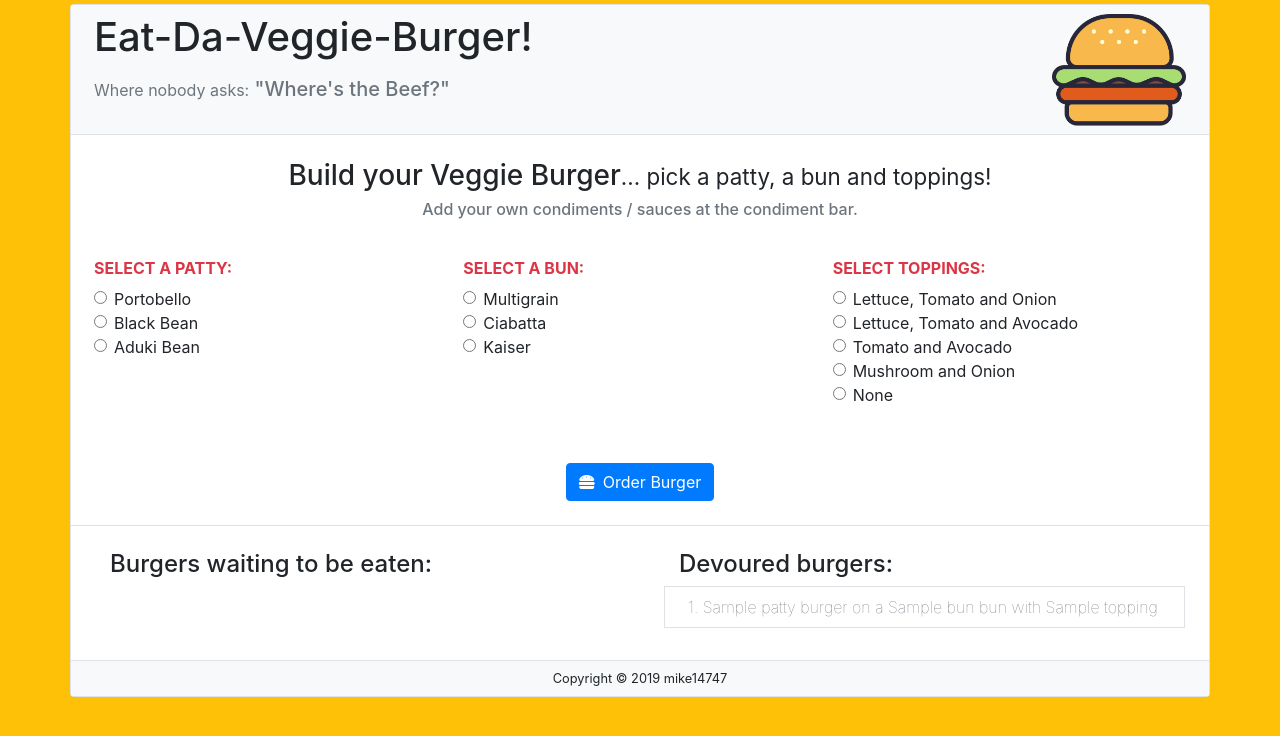
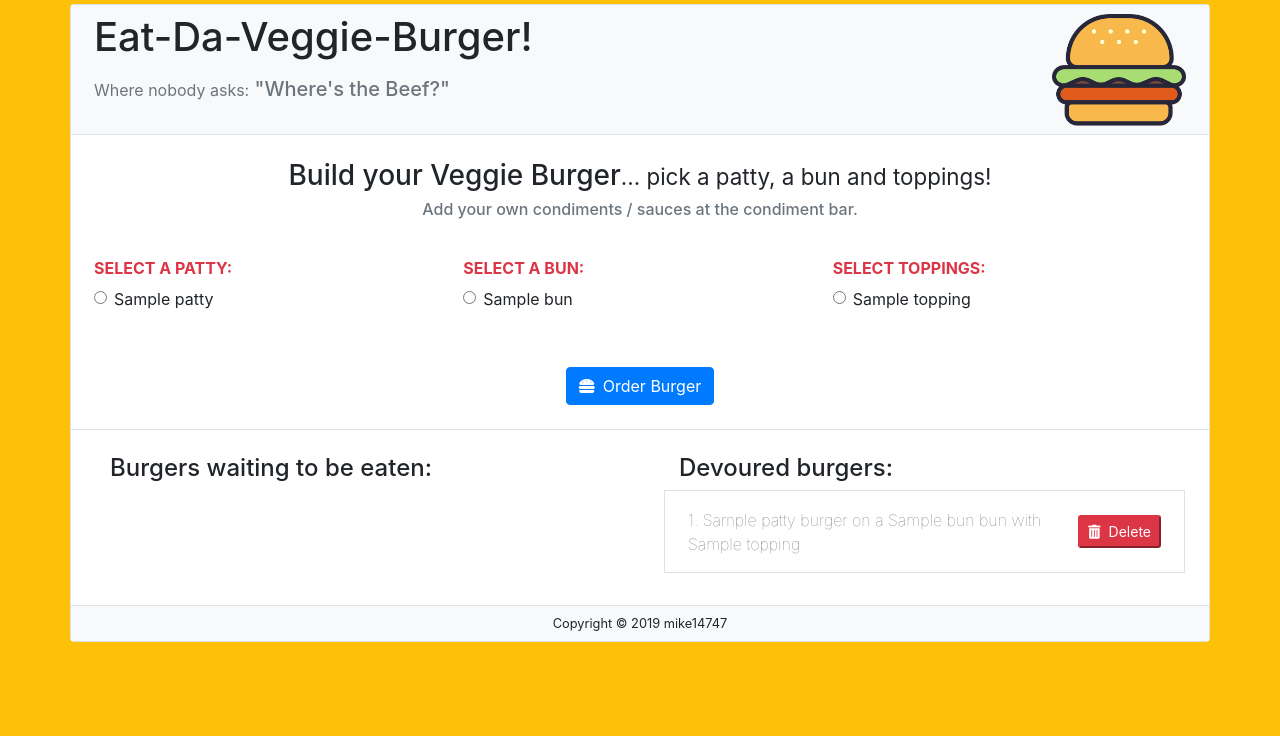
Before and after one commit to mike14747/burger, a Node server app: template views/index.handlebars in a window 1280 px wide. Shown: the top 736 px of the page. Run offline with Node 20, Linux system fonts and the light colour scheme; the template is opened without the code that fills it: most values are stand-ins (such as "Sample title", 1, 10 or a date in 2020); some libraries are stand-ins or nearby versions.

Commit message:
setup the patties, buns and toppings to load dynamically

```diff
--- a/public/js/process.js
+++ b/public/js/process.js
@@ -10,6 +10,17 @@ $(document).ready(function () {
         $.ajax("/api/burger/" + id, {
             type: "PUT",
             data: devouredState
+        }).then(
+            function () {
+                location.reload();
+            }
+        );
+    });
+
+    $(".del-burger").on("click", function () {
+        var id = $(this).val();
+        $.ajax("/api/delete/" + id, {
+            type: "DELETE"
         }).then(
             function () {
                 location.reload();
--- a/server.js
+++ b/server.js
@@ -18,6 +18,6 @@ app.set("view engine", "handlebars");
 var routes = require("./controllers/burgers_controller.js");
 app.use(routes);
 
-app.listen(PORT, function () {
+app.listen(PORT, () => {
     console.log("Server listening on: http://localhost:" + PORT);
 });
--- a/views/index.handlebars
+++ b/views/index.handlebars
@@ -22,7 +22,8 @@
 <div class="row">
     <div class="col-12 p-4 text-center">
         <h3>Build your Veggie Burger<span class="small">... pick a patty, a bun and toppings!</span></h3>
-        <h6 class="text-secondary">Add your own condiments / sauces at the condiment bar<span id="hidden_button">.</span></h6>
+        <h6 class="text-secondary">Add your own condiments / sauces at the condiment bar<span
+                id="hidden_button">.</span></h6>
     </div>
 </div>
 
@@ -32,88 +33,47 @@
             <div class="row m-0 p-0">
                 <div class="col-4 p-2">
                     <h6 class="text-danger font-weight-bolder">SELECT A PATTY:</h6>
+                    {{#each patties}}
                     <div class="form-check">
-                        <input id="patty1" class="form-check-input" type="radio" name="patty" value="1">
-                        <label class="form-check-label" for="patty1">
-                            Portobello
+                        <input id="patty{{patty_id}}" class="form-check-input" type="radio" name="patty" value="{{patty_id}}">
+                        <label class="form-check-label" for="patty{{patty_id}}">
+                            {{patty}}
                         </label>
                     </div>
-                    <div class="form-check">
-                        <input id="patty2" class="form-check-input" type="radio" name="patty" value="2">
-                        <label class="form-check-label" for="patty2">
-                            Black Bean
-                        </label>
-                    </div>
-                    <div class="form-check">
-                        <input id="patty3" class="form-check-input" type="radio" name="patty" value="3">
-                        <label class="form-check-label" for="patty3">
-                            Aduki Bean
-                        </label>
-                    </div>
+                    {{/each}}
                     <span id="patty_error" class="invisible text-danger"><i
                             class="fas fa-exclamation-circle mr-2"></i>You must select a patty!</span>
                 </div>
                 <div class="col-4 p-2">
                     <h6 class="text-danger font-weight-bolder">SELECT A BUN:</h6>
+                    {{#each buns}}
                     <div class="form-check">
-                        <input id="bun1" class="form-check-input" type="radio" name="bun" value="1">
-                        <label class="form-check-label" for="bun1">
-                            Multigrain
+                        <input id="bun{{bun_id}}" class="form-check-input" type="radio" name="bun" value="{{bun_id}}">
+                        <label class="form-check-label" for="bun{{bun_id}}">
+                            {{bun}}
                         </label>
                     </div>
-                    <div class="form-check">
-                        <input id="bun2" class="form-check-input" type="radio" name="bun" value="2">
-                        <label class="form-check-label" for="bun2">
-                            Ciabatta
-                        </label>
-                    </div>
-                    <div class="form-check">
-                        <input id="bun3" class="form-check-input" type="radio" name="bun" value="3">
-                        <label class="form-check-label" for="bun3">
-                            Kaiser
-                        </label>
-                    </div>
+                    {{/each}}
                     <span id="bun_error" class="invisible text-danger"><i class="fas fa-exclamation-circle mr-2"></i>You
                         must select a bun!</span>
                 </div>
                 <div class="col-4 p-2">
                     <h6 class="text-danger font-weight-bolder">SELECT TOPPINGS:</h6>
+                    {{#each toppings}}
                     <div class="form-check">
-                        <input id="topping1" type="radio" class="form-check-input" name="topping" value="1">
-                        <label class="form-check-label" for="topping1">
-                            Lettuce, Tomato and Onion
+                        <input id="topping{{topping_id}}" type="radio" class="form-check-input" name="topping" value="{{topping_id}}">
+                        <label class="form-check-label" for="topping{{topping_id}}">
+                            {{topping}}
                         </label>
                     </div>
-                    <div class="form-check">
-                        <input id="topping2" type="radio" class="form-check-input" name="topping" value="2">
-                        <label class="form-check-label" for="topping2">
-                            Lettuce, Tomato and Avocado
-                        </label>
-                    </div>
-                    <div class="form-check">
-                        <input id="topping3" type="radio" class="form-check-input" name="topping" value="3">
-                        <label class="form-check-label" for="topping3">
-                            Tomato and Avocado
-                        </label>
-                    </div>
-                    <div class="form-check">
-                        <input id="topping4" type="radio" class="form-check-input" name="topping" value="4">
-                        <label class="form-check-label" for="topping4">
-                            Mushroom and Onion
-                        </label>
-                    </div>
-                    <div class="form-check">
-                        <input id="topping5" type="radio" class="form-check-input" name="topping" value="5">
-                        <label class="form-check-label" for="topping5">
-                            None
-                        </label>
-                    </div>
+                    {{/each}}
                     <span id="topping_error" class="invisible text-danger"><i
                             class="fas fa-exclamation-circle mr-2"></i>You must select toppings!</span>
                 </div>
             </div>
             <div class="col-12 p-4 text-center">
-                <button id="order_burger" type="submit" class="btn btn-primary"><i class="fas fa-hamburger mr-2"></i>Order Burger</button>
+                <button id="order_burger" type="submit" class="btn btn-primary"><i
+                        class="fas fa-hamburger mr-2"></i>Order Burger</button>
             </div>
         </form>
     </div>
@@ -128,8 +88,9 @@
             <div class="col align-self-center">
                 {{id}}. {{patty}} burger on a {{bun}} bun with {{topping}}
             </div>
-            <div class="col text-center align-self-center">
-                <button type="submit" class="dev-burger btn-sm btn-info my-3" value="{{id}}"><i class="fas fa-hamburger mr-2"></i>Devour Burger</button>
+            <div class="col-lg-auto text-center align-self-center">
+                <button type="submit" class="dev-burger btn-sm btn-info my-3" value="{{id}}"><i
+                        class="fas fa-hamburger mr-2"></i>Devour Burger</button>
             </div>
         </div>
         {{/unless}}
@@ -143,6 +104,10 @@
             <div class="col align-self-center text-muted font-weight-lighter">
                 {{id}}. {{patty}} burger on a {{bun}} bun with {{topping}}
             </div>
+            <div class="col-lg-auto text-center align-self-center">
+                <button type="submit" class="del-burger btn-sm btn-danger my-3" value="{{id}}"><i
+                        class="fas fa-trash-alt mr-2"></i>Delete</button>
+            </div>
         </div>
         {{/if}}
         {{/each}}
```
Also changed, not shown: config/orm.js (+33 -5 lines), controllers/burgers_controller.js (+47 -14 lines), models/burger.js (+28 -8 lines).
